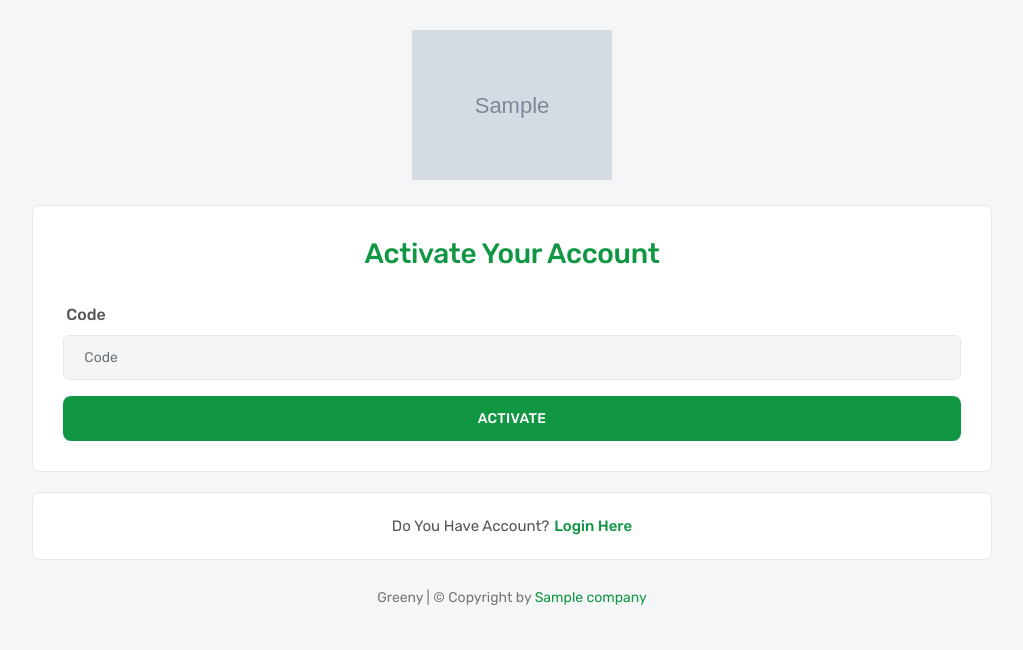
After one commit to Zid95/Greeny-eccomerce-django, a Django app: a page that uses accounts/templates/accounts/activate.html in a window 1280 px wide. The commit adds this page. Shown: the top 650 px of the page, without its empty margins (128-1151 px from the left). Run offline with Django 4.2, Linux system fonts and the light colour scheme; tables that the repository leaves empty hold one stand-in row (values such as "Sample post"); grey boxes marked "Sample" are stand-in pictures; some libraries are stand-ins or nearby versions.

Commit message:
complete activate account

```diff
--- /dev/null
+++ b/accounts/templates/accounts/activate.html
@@ -0,0 +1,29 @@
+{% extends "accounts_base.html" %} {% load django_bootstrap5 %} {% block body %}
+<div class="row justify-content-center">
+  <div class="col-12 col-sm-10 col-md-12 col-lg-12 col-xl-10">
+    <div class="user-form-logo">
+      <a href="index.html"><img src="{{site_data.logo.url}}" alt="logo" /></a>
+    </div>
+    <div class="user-form-card">
+      <div class="user-form-title">
+        <h2>Activate Your Account</h2>
+      </div>
+      <div class="user-form-group">
+        <form class="user-form" method="post">
+          {% csrf_token %} {% bootstrap_form form %}
+          <div class="form-button">
+            <button type="submit">Activate</button>
+          </div>
+        </form>
+      </div>
+    </div>
+    <div class="user-form-remind">
+      <p>Do you have account?<a href="{% url 'login' %}">login here</a></p>
+    </div>
+    <div class="user-form-footer">
+      <p>Greeny | &COPY; Copyright by <a href="#">{{site_data.name}}</a></p>
+    </div>
+  </div>
+</div>
+
+{% endblock %}
--- a/accounts/views.py
+++ b/accounts/views.py
@@ -4,6 +4,7 @@ from django.contrib.auth.decorators import login_required
 from .forms import SignupForm, ActivateUser
 from django.core.mail import send_mail
 from django.contrib.auth.models import User
+from django.http import HttpResponse
 
 
 def signup(request):
@@ -23,8 +24,9 @@ def signup(request):
                 [email],
                 fail_silently=False,
             )
-        return redirect(f"/accounts/{username}/activate")
-
+            return redirect(f"/accounts/{username}/activate")
+        else:
+            return HttpResponse("invalid signup")
     else:
         form = SignupForm()
 
```
Also changed, not shown: accounts/templates/registration/login.html (+51 -28 lines).
